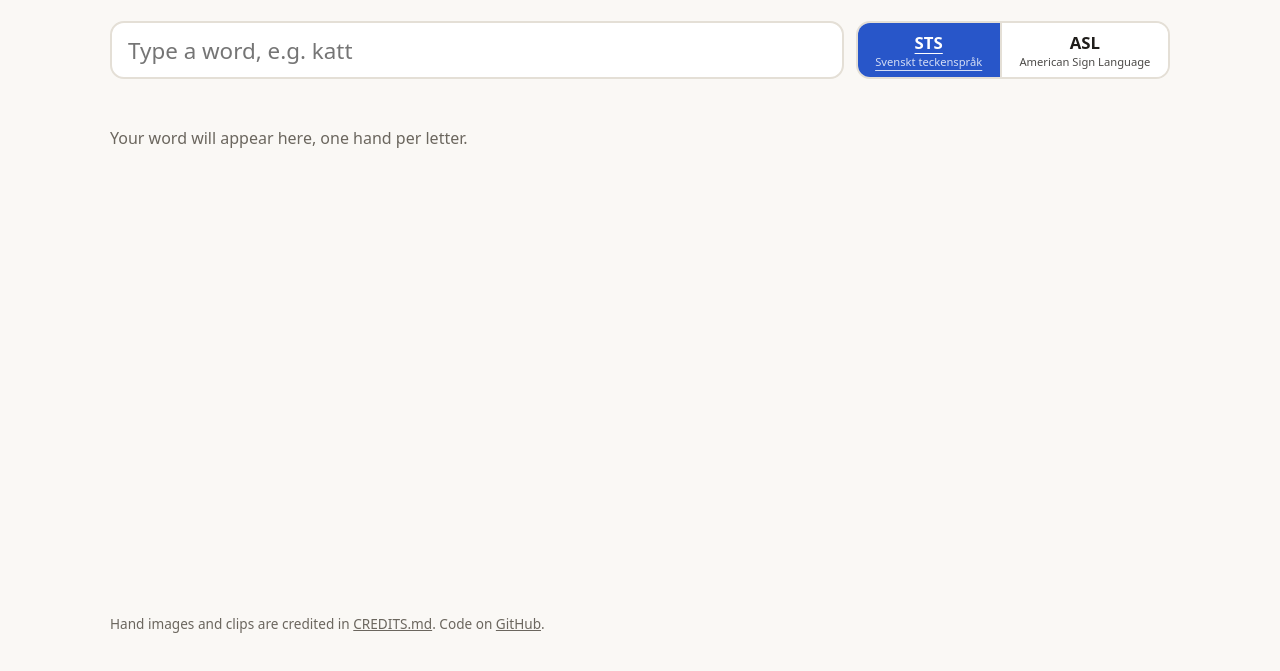
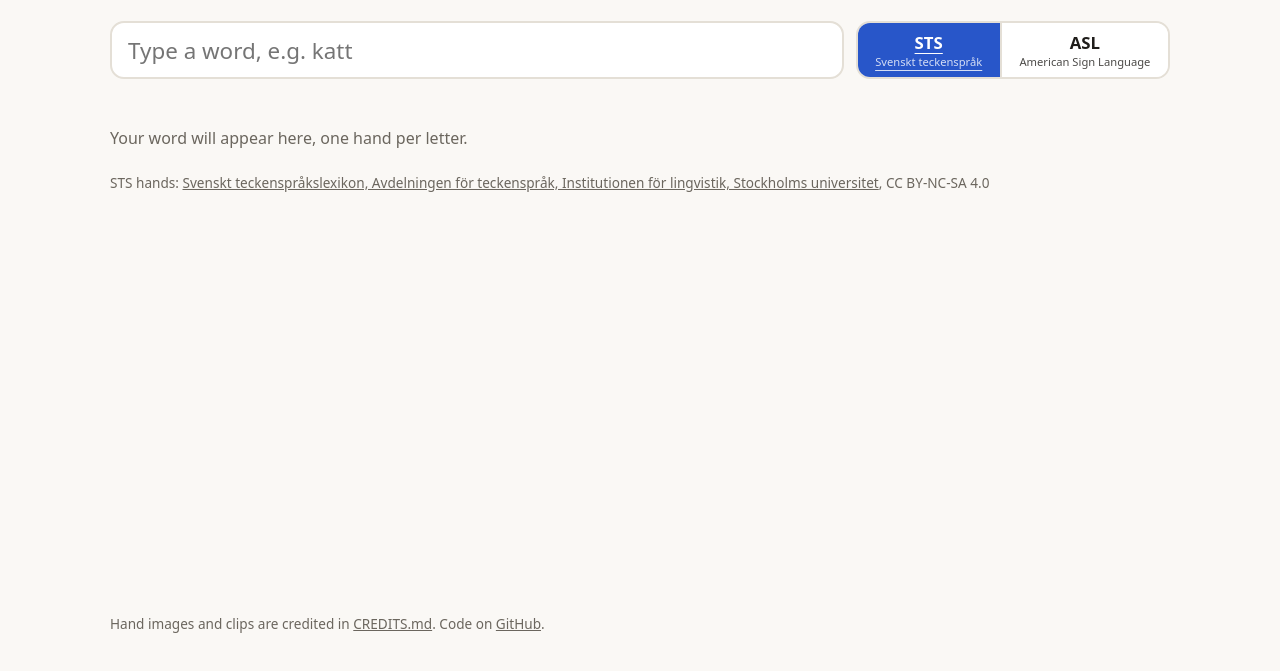
Before and after one commit to sumpe/handstavare, a plain HTML site: page index.html in a window 1280 px wide. Shown: the part 121-792 px from the top of the page. Drawn offline with Linux system fonts and the light colour scheme.

Commit message:
Show attribution for the active language's hand media under the cards

```diff
--- a/app.js
+++ b/app.js
@@ -96,11 +96,25 @@ function card(token, data) {
   return li;
 }
 
+// Attribution for every signer set in this language (required by CC licenses).
+function renderCredit(data) {
+  const el = document.getElementById("credit");
+  el.replaceChildren();
+  for (const s of Object.values(data.signers)) {
+    if (el.childNodes.length) el.append(" · ");
+    const a = document.createElement("a");
+    a.href = s.source;
+    a.textContent = s.credit;
+    el.append(`${data.name} hands: `, a, `, ${s.license}`);
+  }
+}
+
 async function render() {
   const data = await loadData(mode);
   const tokens = tokenize(input.value, data);
   output.replaceChildren(...tokens.map((t) => card(t, data)));
   empty.hidden = tokens.length > 0;
+  renderCredit(data);
   saveHash();
 }
 
--- a/index.html
+++ b/index.html
@@ -30,6 +30,7 @@
 
     <ol id="output" class="cards" aria-live="polite"></ol>
     <p id="empty" class="empty">Your word will appear here, one hand per letter.</p>
+    <p id="credit" class="credit"></p>
   </main>
 
   <footer>
--- a/style.css
+++ b/style.css
@@ -168,6 +168,8 @@ main { flex: 1; }
 .card.missing { border-style: dashed; }
 
 .empty { color: var(--muted); }
+.credit { color: var(--muted); font-size: 0.85rem; margin-top: 1.5rem; }
+.credit a { color: inherit; }
 .empty[hidden] { display: none; }
 
 footer {
```
